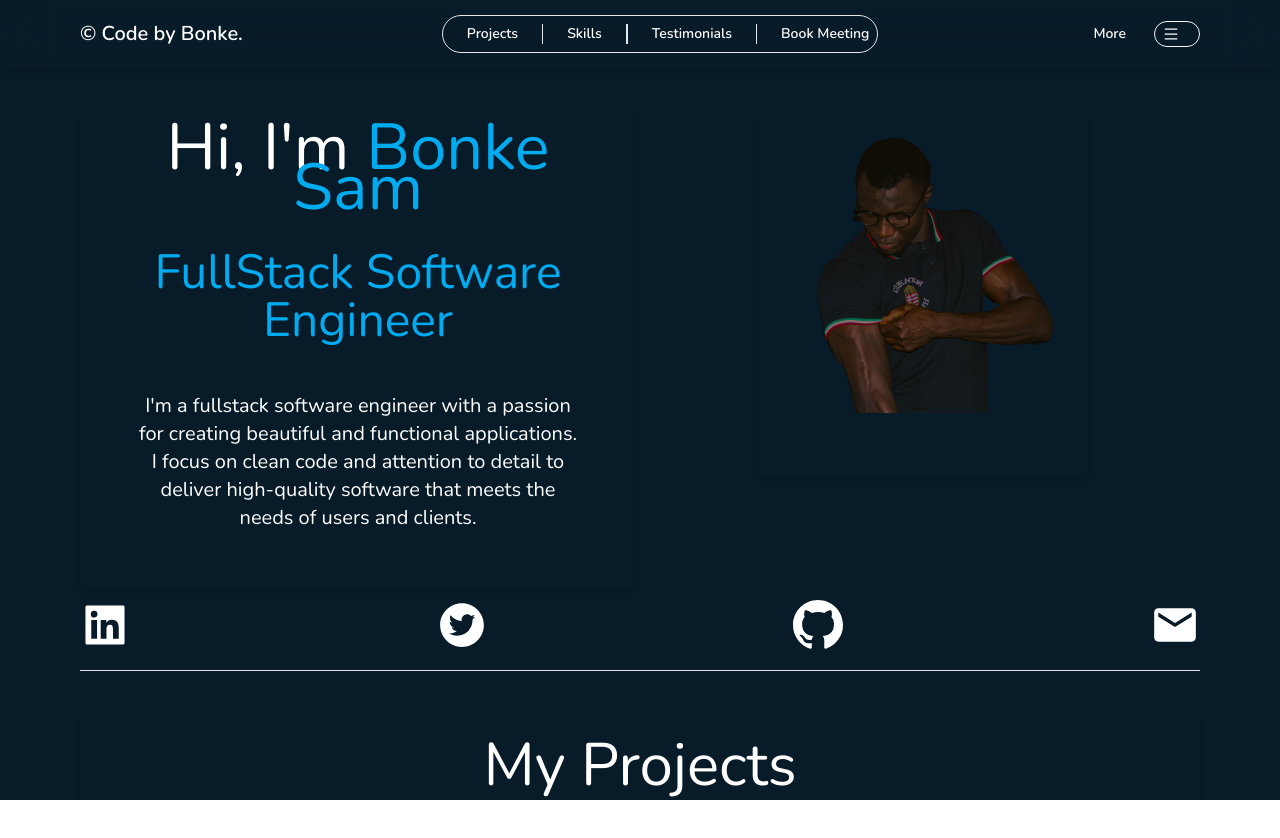
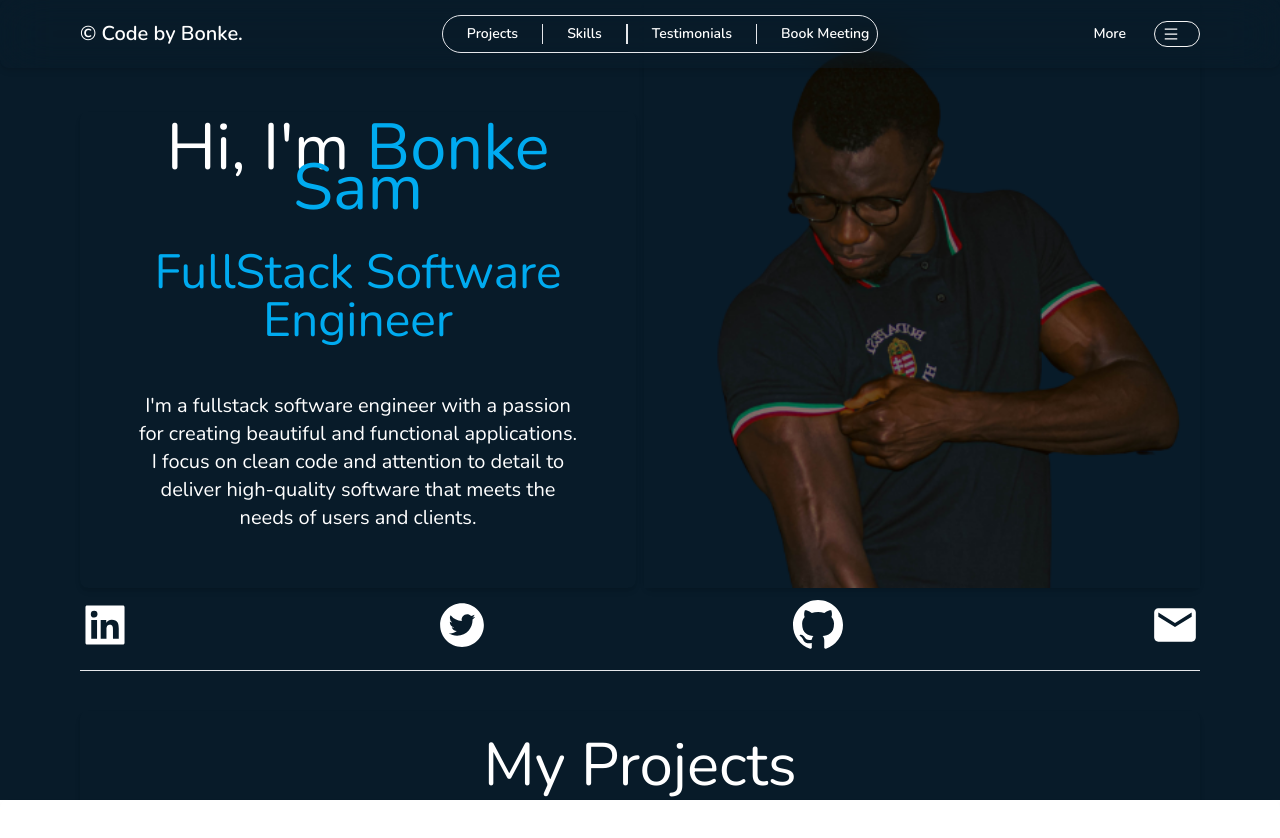
Before and after one commit to Bonkesam/portfolio, a Next.js app: page / in a window 1280 px wide. Shown: the top 838 px of the page. Before the commit the page ends 800 px from the top, so only its background shows below. Built offline with nearby package versions, Linux system fonts and the light colour scheme.

Commit message:
Rearanges the layout and page.tsx pages

```diff
--- a/app/components/Welcome.tsx
+++ b/app/components/Welcome.tsx
@@ -23,10 +23,10 @@ const Welcome = () => {
           </p>
         </div>
       </div>
-      <div className=" md:overflow-hidden p-28">
-        <div className="bg-transparent bg-opacity-35 shadow-md border-1 border-none  rounded-lg h-full">
+      <div >
+        <div className="bg-transparent bg-opacity-35 shadow-md border-1 border-none rounded-lg h-full">
 
-          <img src="/images/bonke.png" alt="Bonke" />
+          <img src="/images/bonke.png" alt="Bonke" className="w-full h-full object-cover" />
 
         </div>
 
--- a/app/components/navbar/Tabs.tsx
+++ b/app/components/navbar/Tabs.tsx
@@ -1,14 +1,10 @@
-import { useRouter } from 'next/router';
+import { useRouter } from 'next/navigation';
 import Link from 'next/link';
 import React, { useState } from 'react';
 
 const Tabs = () => {
   const [activeTab, setActiveTab] = useState('');
-
-
-  const handleTabClick = (tab: string) => {
-    setActiveTab(tab);
-  };
+  const router = useRouter();
 
   return (
     <div className='border-[1px] w-full md:w-auto py-2 rounded-full shadow-sm hover:shadow-md transition cursor-pointer'>
@@ -16,7 +12,6 @@ const Tabs = () => {
         <div className='text-sm font-semibold px-6'>
           <Link href='/Projects'
 
-              onClick={() => handleTabClick('Projects')}
               className={
                 activeTab === 'Projects'
                   ? 'text-blue-600'
@@ -31,7 +26,6 @@ const Tabs = () => {
         <div className='hidden sm:block text-sm font-semibold px-6 border-x-[1px] flex-1 text-center'>
           <Link href='/Skills'
 
-              onClick={() => handleTabClick('Skills')}
               className={
                 activeTab === 'Skills'
                   ? 'text-blue-600'
@@ -46,7 +40,6 @@ const Tabs = () => {
         <div className='hidden sm:block text-sm font-semibold px-6 border-x-[1px] flex-1 text-center'>
           <Link href='/Testimonials'
 
-              onClick={() => handleTabClick('Testimonials')}
               className={
                 activeTab === 'Testimonials'
                   ? 'text-blue-600'
@@ -62,7 +55,6 @@ const Tabs = () => {
           <div className='hidden sm:block'>
             <Link href='/Book-meeting'
 
-                onClick={() => handleTabClick('Book-meeting')}
                 className={
                   activeTab === 'Book-meeting'
                     ? 'text-blue-600'
--- a/app/layout.tsx
+++ b/app/layout.tsx
@@ -3,6 +3,7 @@ import { Nunito } from 'next/font/google';
 import './globals.css'
 import Navbar from './components/navbar/Navbar';
 import ClientOnly from './components/ClientOnly';
+import Footer from './components/Footer';
 
 
 export const metadata = {
@@ -28,6 +29,7 @@ export default function RootLayout({
         <div>
           {children}
         </div>
+        <Footer />
         </body>
     </html>
   )
--- a/app/page.tsx
+++ b/app/page.tsx
@@ -19,7 +19,6 @@ export default function Home() {
         <Welcome />
         <Projects />
         <Skills />
-        <Footer />
 
       </div>
     </ClientOnly>
```
